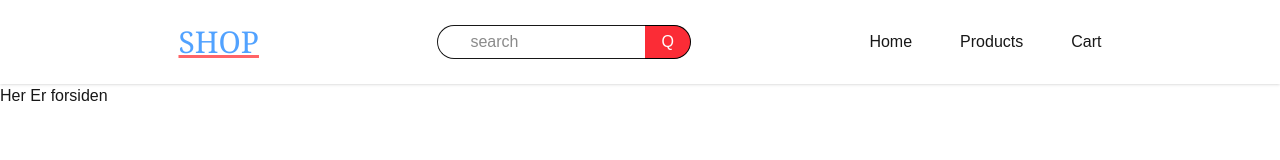
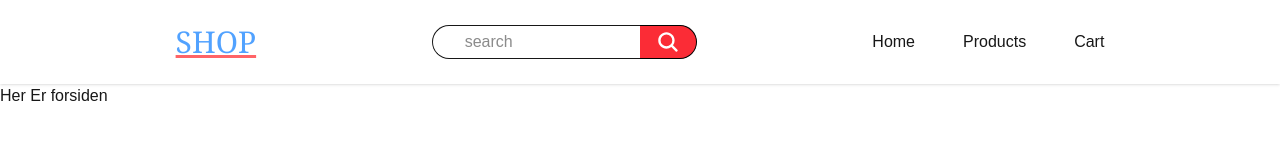
Before and after one commit to SaethorMH/simple-shop, a Next.js app: page / in a window 1280 px wide. Shown: the top 160 px of the page. Built offline with nearby package versions, Linux system fonts and the light colour scheme.

Commit message:
implement SearchBar component and update Header to use it

```diff
--- a/src/app/components/Header.jsx
+++ b/src/app/components/Header.jsx
@@ -1,27 +1,15 @@
 import Link from "next/link";
 import Logo from "./Logo";
-
+import SearchBar from "./SearchBar";
 const Header = () => {
   return (
     <header className="py-6 shadow">
       <div className="flex justify-evenly place-items-center">
         <Logo />
-        <form>
-          <input
-            className="border border-r-0 rounded-full rounded-r-none indent-8 py-1"
-            type="text"
-            placeholder="search"
-          />
-          <button
-            className="bg-red-500 border border-black border-l-0 py-1  text-white px-4 rounded-r-full"
-            type="submit"
-          >
-            Q
-          </button>
-        </form>
+        <SearchBar />
         <div className="flex gap-12 align-middle place-items-center">
           <Link href={"/"}>Home</Link>
-          <Link href={"Products/"}>Products</Link>
+          <Link href={"products/"}>Products</Link>
           <button>Cart</button>
         </div>
       </div>
--- /dev/null
+++ b/src/app/components/SearchBar.jsx
@@ -0,0 +1,23 @@
+import Form from "next/form";
+import { IoSearch } from "react-icons/io5";
+
+const SearchBar = () => {
+  return (
+    <Form action="products/" className="h-fit flex items-center">
+      <input
+        className="border border-r-0 rounded-full rounded-r-none indent-8 py-1"
+        type="text"
+        placeholder="search"
+        name="search"
+      />
+      <button
+        className="bg-red-500 border border-black border-l-0 py-1  text-white px-4 rounded-r-full h-full "
+        type="submit"
+      >
+        <IoSearch className="text-2xl" />
+      </button>
+    </Form>
+  );
+};
+
+export default SearchBar;
```
Also changed, not shown: 1 other file (tests, documents, lock files or other folders).
